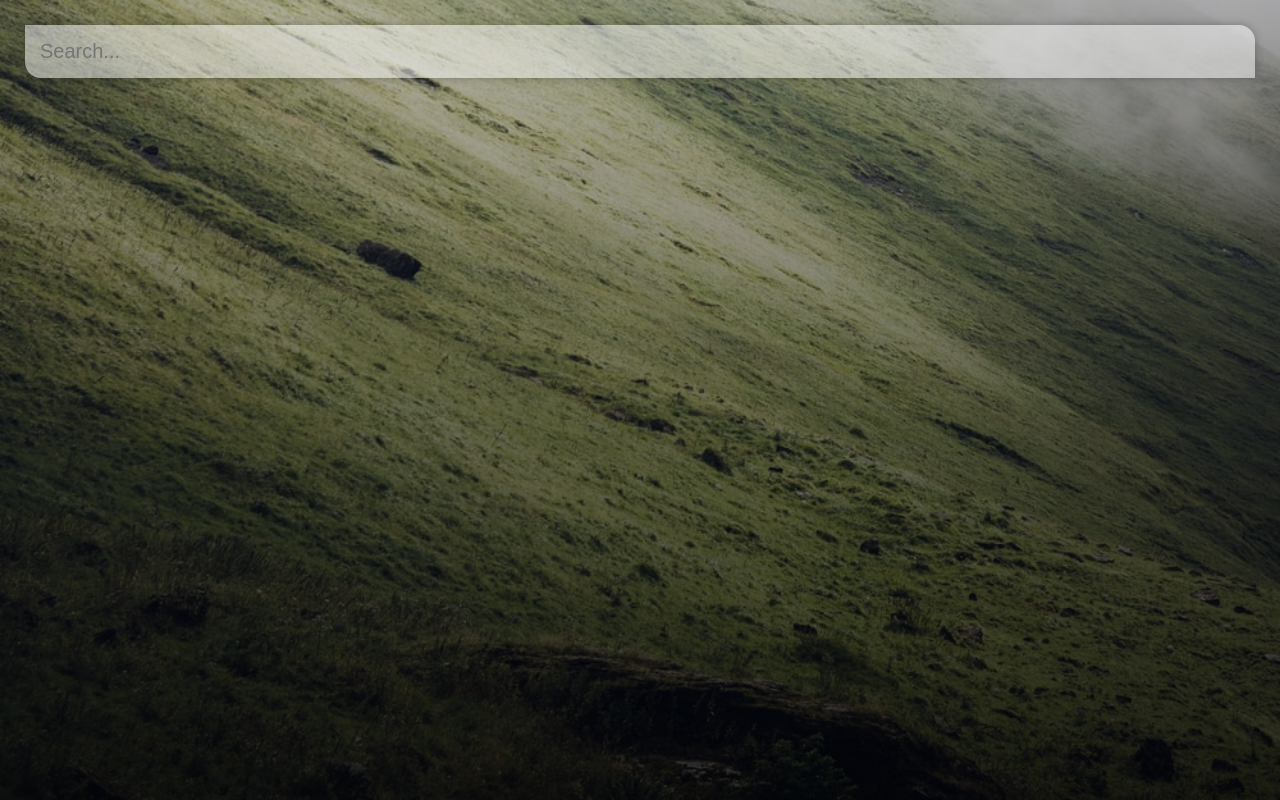
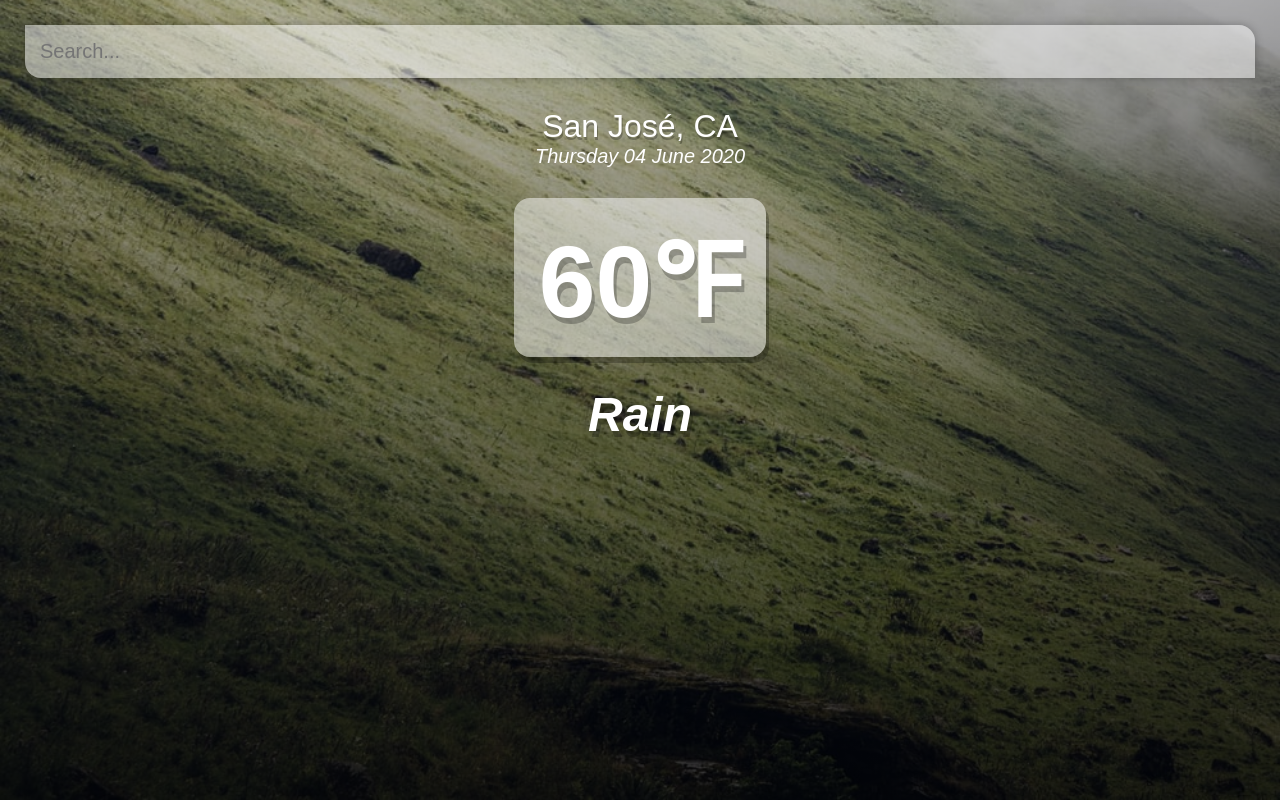
Before and after one commit to danieljdorado/vue-weather, a Vue app: page / in a window 1280 px wide. Built offline with nearby package versions, Linux system fonts and the light colour scheme.

Commit message:
Add location, date, temperature and weather.

```diff
--- a/src/App.vue
+++ b/src/App.vue
@@ -3,6 +3,17 @@
     <main>
       <div class="search-box">
       <input type="text" name="" id="" class="search-bar" placeholder="Search...">
+      </div>
+
+      <div class="weather-wrap">
+        <div class="location-box">
+          <div class="location">San José, CA</div>
+          <div class="date">Thursday 04 June 2020</div>
+        </div>
+        <div class="weather-box">
+          <div class="temp">60℉</div>
+          <div class="weather-status">Rain</div>
+        </div>
       </div>
     </main>
   </div>
@@ -75,4 +86,47 @@
   border-radius: 16px 0px 16px 0px;
 }
 
+.location-box .location {
+  color: #FFF;
+  font-size: 32px;
+  font-weight: 500;
+  text-align: center;
+  text-shadow: 1px 3px rgba(0, 0, 0, 0.25);
+
+}
+
+.location-box .date {
+  color: #FFF;
+  font-size: 20px;
+  font-weight: 300;
+  font-style: italic;
+  text-align: center;
+}
+
+.weather-box {
+  text-align: center;
+}
+
+.weather-box .temp {
+  display: inline-block;
+  padding: 10px 25px;
+  color: #FFF;
+  font-size: 102px;
+  font-weight: 900;
+
+  text-shadow: 3px 6px rgba(0, 0, 0, 0.25);
+  background-color: rgba(255, 255, 255, 0.5);
+  border-radius: 16px;
+  margin: 30px 0px;
+
+  box-shadow: 3px 6px rgba(0, 0, 0, 0.25);
+}
+
+.weather-box .weather-status {
+  color: #FFF;
+  font-size: 48px;
+  font-weight: 700;
+  font-style: italic;
+  text-shadow: 3px 6px rgba(0, 0, 0, 0.25);
+}
 </style>
```
